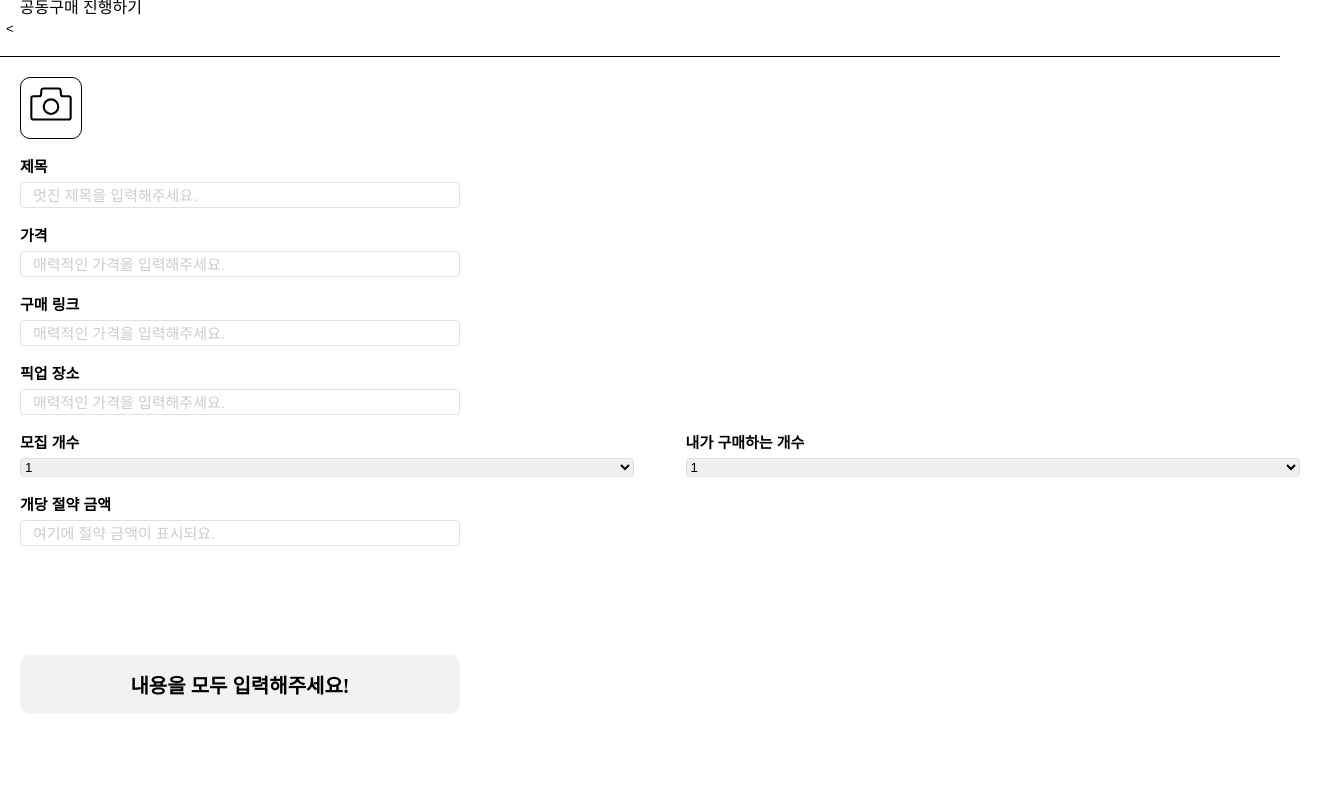
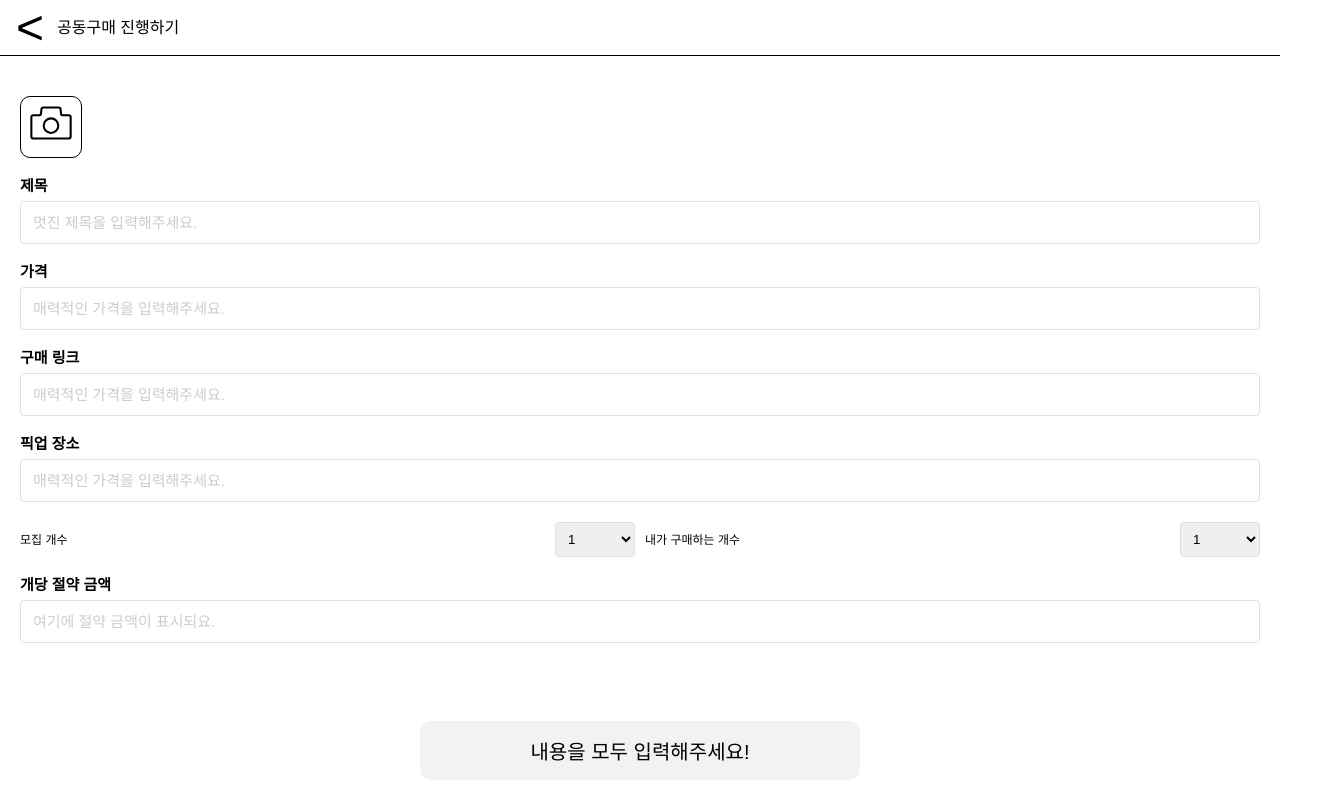
Before and after one commit to 9oormthon-univ/2024_DANPOONG_TEAM_49_FE, a React (Create React App) app: page /write in a window 1280 px wide. Shown: the whole page, 1320 px wide, since content can reach past the window. Built offline with nearby package versions, Linux system fonts and the light colour scheme; a web font is replaced by a local one.

Commit message:
style : write 1st complete

```diff
--- a/src/App.js
+++ b/src/App.js
@@ -15,7 +15,7 @@ function App() {
           <Route path='*' element={<NotFound/>} />
           <Route path="/" element={<Main />} />
           <Route path='/write' element={<Write/>} />
-          <Route path='/post' element={<Post/>} />
+          <Route path="/post/:id" element={<Post />} />
         </Routes>
       </BrowserRouter>
     </>
--- a/src/pages/Post.jsx
+++ b/src/pages/Post.jsx
@@ -1,37 +1,51 @@
 import React from 'react';
+import { useParams, useNavigate } from 'react-router-dom';
+import styled from 'styled-components';
+import mockPostData from '../components/mockPostData';
 import { Container } from './Write';
-import styled from 'styled-components';
-import { useNavigate } from 'react-router-dom';
-import mockPostData from '../components/mockPostData';
 
 const Post = () => {
-    //navigate
-    const navigate=useNavigate();
-    const goToMain=()=>{
+    const { id } = useParams(); // URL의 id를 가져옴
+    const navigate = useNavigate();
+
+    // mockPostData에서 id에 해당하는 데이터 찾기
+    const product = mockPostData.find((item) => item.id === parseInt(id));
+
+    const goToMain = () => {
         navigate("/");
+    };
+
+    if (!product) {
+        return <div>상품 정보를 찾을 수 없습니다.</div>;
     }
 
     return (
         <>
             <HeaderBar>
-                <button className='backBtn' onClick={goToMain}>&lt;</button>
-                <img src='말풍선' alt='말풍선'/>
+                <button className="backBtn" onClick={goToMain}>
+                    &lt;
+                </button>
+                <img src="/images/chatIcon.png" alt="말풍선" />
             </HeaderBar>
-            <BigPhoto src='' alt='상품 사진'/>
+            <BigPhoto src="/images/product-placeholder.png" alt="상품 사진" />
             <Container>
                 <ProductSection>
-                    <span className='productName'>{mockPostData.title}</span>
-                    <span className='productPrice'>{mockPostData.price}</span>
-                    <span className='remainAmount'>{mockPostData.total}개중 {mockPostData.remain}개 남음</span>
-                    <span className='platform'>구매처 :{mockPostData.flatform}</span>
+                    <span className="productName">{product.title}</span>
+                    <span className="productPrice">개당 {product.price}원</span>
+                    <span className="remainAmount">
+                        총 {product.total}개 중 {product.remain}개 남음
+                    </span>
+                    <span className="platform">구매처: {product.platform}</span>
                 </ProductSection>
-
                 <PriceSection>
-
+                    <span>결제 금액: {product.price * product.remain}원</span>
                 </PriceSection>
-
                 <ParticipantSection>
-
+                    <h4>참여자</h4>
+                    <ul>
+                        <li>홍길동 2개</li>
+                        <li>김철수 1개</li>
+                    </ul>
                 </ParticipantSection>
             </Container>
         </>
@@ -40,30 +54,90 @@ const Post = () => {
 
 export default Post;
 
-const HeaderBar=styled.div`
-    width:100%;
-    height:56px;
-    border-bottom:1px solid black;
+// 스타일 정의
+const HeaderBar = styled.div`
+    width: 100%;
+    height: 56px;
+    border-bottom: 1px solid black;
     display: flex;
-    margin-bottom:20px;
-    justify-content:space-between;
-    span{
-        font-size:16px;
+    justify-content: space-between;
+    align-items: center;
+    padding: 0 16px;
+    margin-bottom: 20px;
+
+    .backBtn {
+        background: none;
+        border: none;
+        font-size: 18px;
+        cursor: pointer;
     }
-`
-const BigPhoto=styled.img`
-    width:350px;
-    height: 350px;
-`
 
-const ProductSection=styled.div`
-    width:100%;
-    border-bottom:1px solid black;
-`
+    img {
+        width: 24px;
+        height: 24px;
+    }
+`;
 
-const PriceSection=styled.div`
+const BigPhoto = styled.img`
+    width: 100%;
+    max-width: 350px;
+    height: auto;
+    display: block;
+    margin: 0 auto;
+`;
 
-`
-const ParticipantSection=styled.div`
+const ProductSection = styled.div`
+    width: 100%;
+    padding: 16px;
+    border-bottom: 1px solid black;
 
-`
+    .productName {
+        font-size: 18px;
+        font-weight: bold;
+        margin-bottom: 8px;
+        display: block;
+    }
+
+    .productPrice {
+        color: red;
+        font-size: 16px;
+        margin-bottom: 8px;
+        display: block;
+    }
+
+    .remainAmount {
+        font-size: 14px;
+        margin-bottom: 8px;
+        display: block;
+    }
+
+    .platform {
+        font-size: 14px;
+        color: gray;
+    }
+`;
+
+const PriceSection = styled.div`
+    padding: 16px;
+    font-size: 16px;
+    border-bottom: 1px solid black;
+`;
+
+const ParticipantSection = styled.div`
+    padding: 16px;
+
+    h4 {
+        font-size: 16px;
+        margin-bottom: 8px;
+    }
+
+    ul {
+        list-style: none;
+        padding: 0;
+
+        li {
+            font-size: 14px;
+            margin-bottom: 4px;
+        }
+    }
+`;
--- a/src/pages/Write.jsx
+++ b/src/pages/Write.jsx
@@ -5,28 +5,20 @@ import { useNavigate } from "react-router-dom";
 //icons
 import {CiCamera} from "react-icons/ci";
 const Write = () => {
-    const[title,setTitle]=useState("");
-    const[price,setPrice]=useState("");
+    const [title, setTitle] = useState("");
+    const [price, setPrice] = useState("");
     const [productPhotos, setProductPhotos] = useState([]);
-    const[link,setLink]=useState("");
-    const[location,setLocation]=useState("");
-    const[save,setSave]=useState("");
+    const [link, setLink] = useState("");
+    const [location, setLocation] = useState("");
+    const [save, setSave] = useState("");
 
-    //navigate
-    const navigate=useNavigate();
-    const goToMain=()=>{
+    const navigate = useNavigate();
+    const goToMain = () => {
       navigate("/");
-    }
+    };
 
     const isFormComplete = () => {
-        return (
-          title&&
-          price&&
-          productPhotos&&
-          link&&
-          location&&
-          save
-        );
+      return title && price && productPhotos && link && location && save;
     };
 
     const handlePhotoChange = (e) => {
@@ -36,15 +28,19 @@ const Write = () => {
       }
     };
 
-    const fetchWrite=()=>{
-        //api to upload write data
-    }
+    const fetchWrite = () => {
+      // API 호출 코드
+    };
 
     return (
       <>
         <HeaderBar>
-                <button className='backBtn' onClick={goToMain}>&lt;</button>
+            <div className='HeadGroup'>
+                <button className="backBtn" onClick={goToMain}>
+                    &lt;
+                </button>
                 <span>공동구매 진행하기</span>
+            </div>
         </HeaderBar>
         <Container>
           <PhotoContainer>
@@ -56,17 +52,20 @@ const Write = () => {
               id="product-photo"
               multiple
             />
-                    <label className='photoLabel' htmlFor="product-photo">
+            <label className="photoLabel" htmlFor="product-photo">
               {productPhotos.length > 0 ? (
                 productPhotos.map((photo, index) => (
-                        <img className='preview'
+                  <img
+                    className="preview"
                     key={index}
                     src={URL.createObjectURL(photo)} // 미리보기를 위한 URL 생성
                     alt={`Selected product ${index + 1}`}
                   />
                 ))
               ) : (
-                        <PlusIcon><CiCamera/></PlusIcon>
+                <PlusIcon>
+                  <CiCamera />
+                </PlusIcon>
               )}
             </label>
           </PhotoContainer>
@@ -130,7 +129,6 @@ const Write = () => {
                 <option value="4">4</option>
               </select>
             </FormGroup>
-
           </FormRow>
           <InputGroup>
             <label>개당 절약 금액</label>
@@ -150,9 +148,6 @@ const Write = () => {
           >
             {isFormComplete() ? "공동구매 등록하기" : "내용을 모두 입력해주세요!"}
           </SubmitButton>
-
-
-
         </Container>
       </>
     );
@@ -160,48 +155,62 @@ const Write = () => {
 
   export default Write;
 
-export const Container=styled.div`
-    width: 100vw;
-    max-height:100vh;
-    padding-left:20px;
-    padding-right:20px;
-`
+  export const Container = styled.div`
+    width: 100%;
+    padding: 20px;
+    box-sizing: border-box;
+  `;
 
-const HeaderBar=styled.div`
-    width:100%;
-    height:56px;
-    border-bottom:1px solid black;
+  const HeaderBar = styled.div`
+  width: 100%;
+  height: 56px;
+  border-bottom: 1px solid black;
   display: flex;
-    margin-bottom:20px;
-    span{
-        font-size:16px;
+  align-items: center;
+  box-sizing: border-box;
+  margin-bottom: 20px;
+
+  .HeadGroup {
+    display: flex;
+    align-items: center;
+    margin-left: 10px;
+    gap: 7px; /* 버튼과 span 사이 간격 */
   }
-`
+
+  button {
+    font-size: 48px; /* 버튼의 폰트 크기 */
+    background: none;
+    border: none;
+    cursor: pointer;
+  }
+
+  span {
+    font-size: 16px; /* 텍스트의 폰트 크기 */
+  }
+`;
 
   const PhotoContainer = styled.div`
     display: flex;
     gap: 10px;
     overflow-x: auto;
     width: 100%;
-  max-width: 100%;
-  margin-bottom:20px;
+    margin-bottom: 20px;
 
-  .photoLabel{
+    .photoLabel {
       width: 60px;
       height: 60px;
       background-color: transparent;
-    border:1px solid black;
+      border: 1px solid black;
       border-radius: 10px;
       display: flex;
       justify-content: center;
       align-items: center;
       cursor: pointer;
       overflow: hidden;
-    position: relative;
 
-    .preview{
-        width: 110px;
-        height: 110px;
+      .preview {
+        width: 100%;
+        height: 100%;
         object-fit: cover;
         border-radius: 10px;
       }
@@ -216,8 +225,8 @@ const PlusIcon = styled.span`
   const InputGroup = styled.div`
     display: flex;
     flex-direction: column;
-  width:100%;
-  margin-bottom:20px;
+    width: 100%;
+    margin-bottom: 20px;
 
     label {
       font-size: 15px;
@@ -226,10 +235,8 @@ const InputGroup = styled.div`
     }
 
     input,
-  select,
-  textarea {
-    max-width:440px;
-    height:26px;
+    select {
+      width: 100%;
       padding: 12px;
       border: 1px solid #e0e0e0;
       border-radius: 4px;
@@ -245,59 +252,57 @@ const InputGroup = styled.div`
         color: #cccccc;
       }
     }
+  `;
 
-  textarea {
-    height: 220px;
+  const FormRow = styled.div`
+  display: flex;
+  gap: 10px; /* 두 요소 간 간격 */
+  justify-content: space-between;
+  margin-bottom: 20px;
+
+  > div {
+    flex: 1; /* 두 요소가 동일한 너비를 가짐 */
+  }
+  `
+
+  const FormGroup = styled.div`
+  display: flex;
+  align-items: center;
+  width: 100%; /* 부모 요소에서 가로 공간을 차지 */
+  gap: 10px;
+
+  label {
+    font-size: 12px; /* label 폰트 크기 */
+    white-space: nowrap; /* 텍스트가 줄바꿈되지 않도록 설정 */
   }
 
   select {
-    height: 51px;
+    width: 80px; /* select 요소의 고정 너비 */
+    padding: 8px;
+    border: 1px solid #e0e0e0;
+    border-radius: 4px;
   }
-  .subLabel {
-    margin: 2px 0px 10px 0px;
-    font-size: 12px;
-    color: black;
-    text-align: left;
+
+  /* 남은 공간을 여백으로 남기기 */
+  & > :not(select) {
+    flex: 1;
   }
 `;
 
-const FormRow=styled.div`
-    display:flex;
-    justify-content:space-between;
-    align-items:center;
-    margin-bottom:20px;
-`
-
-const FormGroup=styled.div`
-    display:flex;
-    flex-direction:column;
-    width:48%;
-    select{
-        border: 1px solid #e0e0e0;
-        border-radius:4px;
-    }
-    label {
-        font-size: 15px;
-        margin-bottom: 8px;
-        font-weight: bold;
-    }
-`
-
   const SubmitButton = styled.button`
     position: fixed;
-  bottom: 86px;
-  width: 100%;
-  max-width:440px;
+    bottom: 20px;
+    left: 50%;
+    transform: translateX(-50%);
+    width: calc(100% - 40px);
+    max-width: 440px;
     padding: 15px;
     background-color: #f2f2f2;
     color: black;
     border: none;
     border-radius: 10px;
-  font-family: "Pretendard";
     font-size: 20px;
-  font-weight: var(--weight-bold);
     cursor: not-allowed;
-  margin-top: 30px;
     transition: background-color 0.3s ease, color 0.3s ease;
 
     &.active {
@@ -305,8 +310,4 @@ const SubmitButton = styled.button`
       color: white;
       cursor: pointer;
     }
-
-  &:disabled {
-    cursor: not-allowed;
-  }
   `;
```
Also changed, not shown: 2 other files (tests, documents, lock files or other folders). Lines whose indentation alone changed are shown as unchanged.
